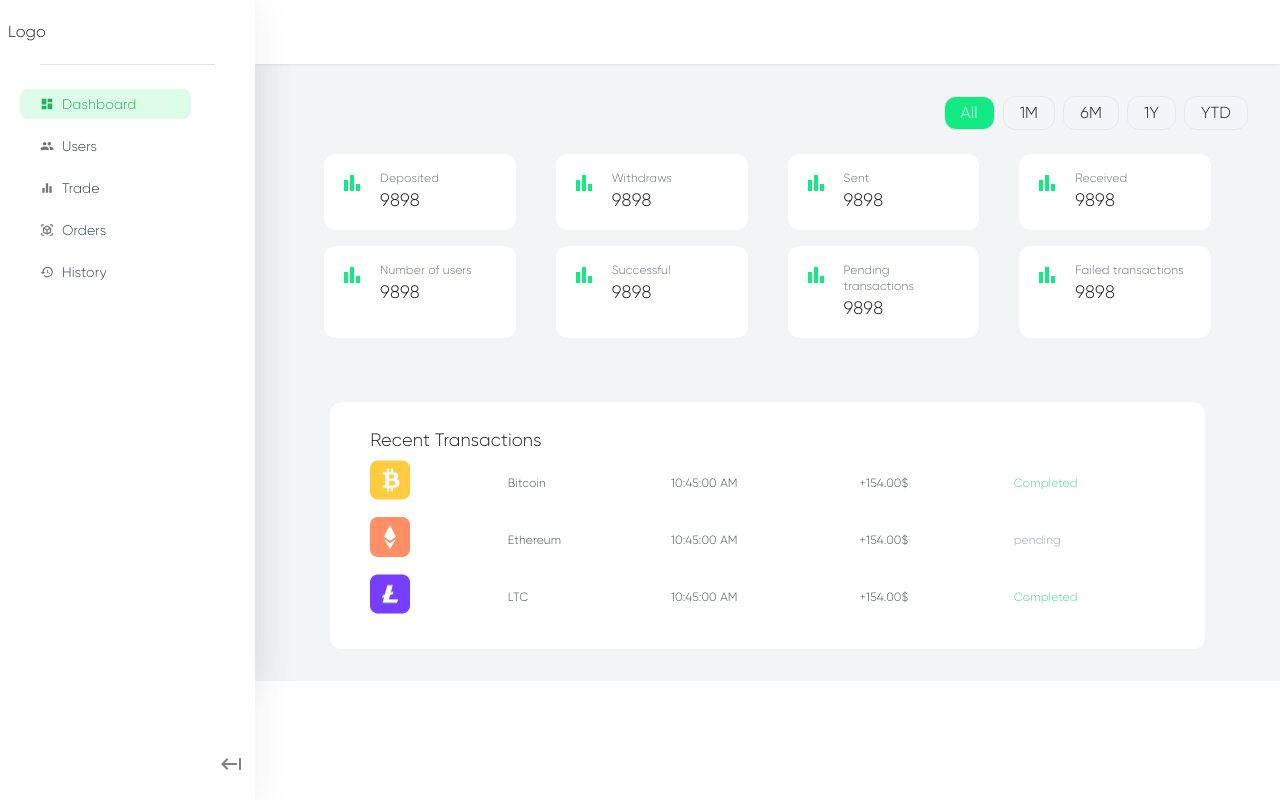
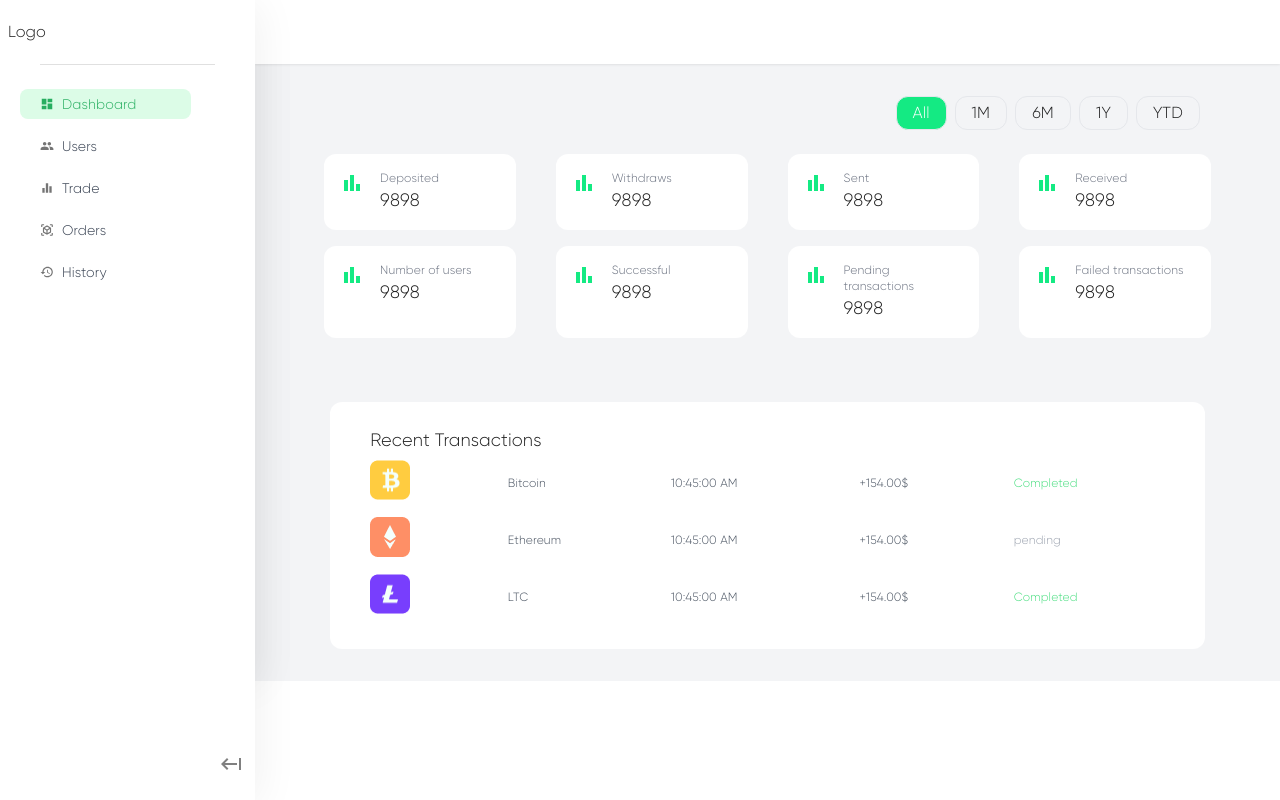
Before and after one commit to ababuu/xadminV02, a Next.js app: page / in a window 1280 px wide. Built offline with nearby package versions, Linux system fonts and the light colour scheme.

Commit message:
add small margin changes

```diff
--- a/components/Shared.tsx
+++ b/components/Shared.tsx
@@ -138,7 +138,9 @@ export default function Shared({ children, tab }: Props) {
           <Divider />
         </div>
         <List
-          className={`text-lg ${open ? "ml-5" : ""} transition-all duration-${
+          className={`text-lg ${
+            open ? "ml-5" : "ml-3"
+          } transition-all duration-${
             theme.transitions.duration.leavingScreen
           }`}
         >
--- a/pages/index.tsx
+++ b/pages/index.tsx
@@ -18,7 +18,7 @@ const Home: NextPage = () => {
   const Home = () => {
     return (
       <div className="bg-gray-100 p-8 pt-8">
-        <div className="flex justify-center md:justify-end lg:justify-end">
+        <div className="flex justify-center md:justify-end lg:justify-end lg:mr-[5%]">
           <div className="flex gap-2">
             <div className="border rounded-xl w-fit p-1 pl-4 pr-4 bg-[#14EA83] text-white hover:bg-[#14EA83] hover:text-white cursor-pointer">
               All
```
